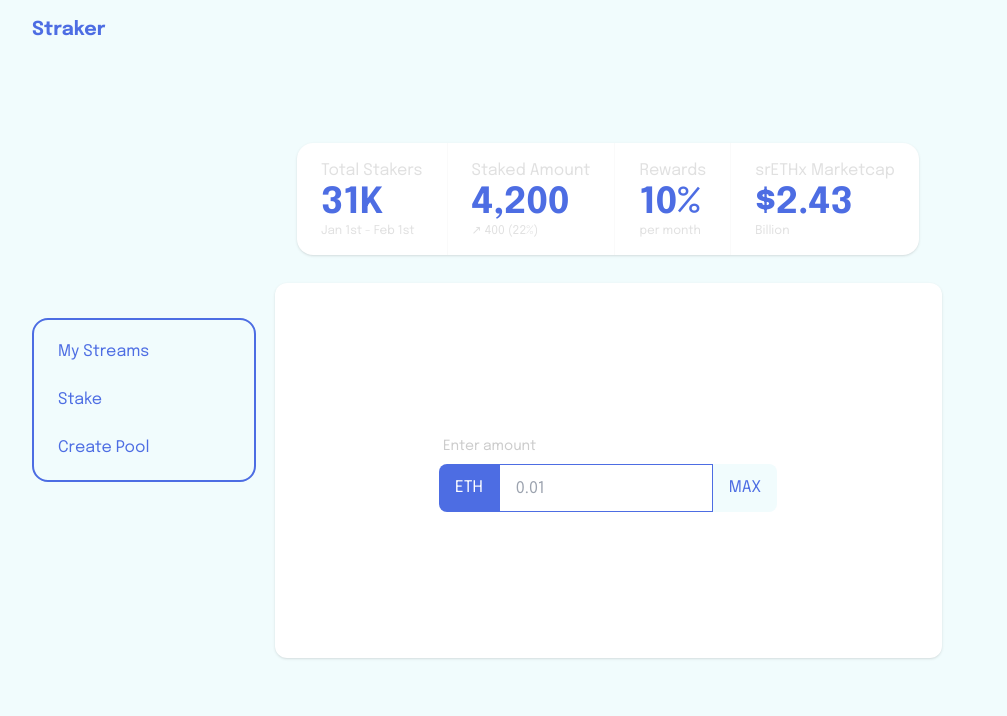
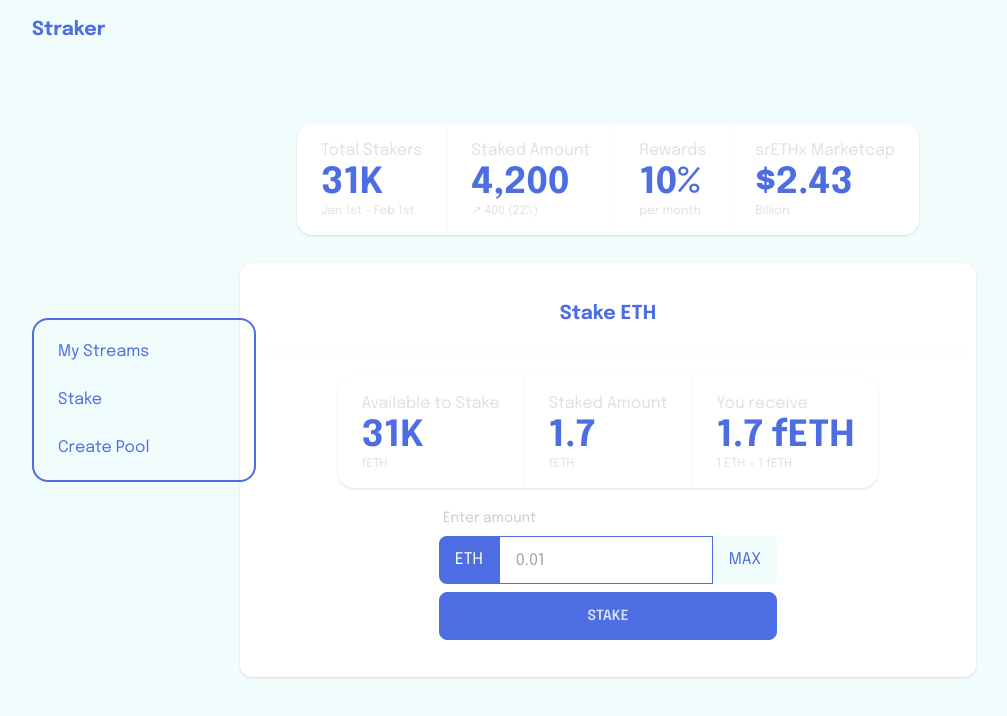
Before and after one commit to Arch0125/straker, a Next.js app: page /Stakelist in a window 1280 px wide. Shown: the top 716 px of the page, without its empty margins (96-1103 px from the left). Built offline with nearby package versions, Linux system fonts and the light colour scheme; what wagmi would draw is missing.

Commit message:
Complete staking UI

```diff
--- a/pages/Stakelist.tsx
+++ b/pages/Stakelist.tsx
@@ -33,8 +33,32 @@ const Stakelist: React.FunctionComponent<IStakelistProps> = (props) => {
             </div>
 
         </div>
-        <div className="flex flex-col artboard artboard-horizontal bg-white shadow rounded-xl mt-7 phone-2 items-center justify-center">
-            <div className="form-control">
+        <div className="flex flex-col artboard artboard-horizontal bg-white shadow rounded-xl mt-7 phone-3 items-center justify-center p-3">
+
+        <p className='text-[1.5vmax] font-bold text-primary' >Stake ETH</p>
+        <div className="divider"></div>
+        <div className="stats shadow text-primary">
+
+            <div className="stat place-items-left">
+                <div className="stat-title">Available to Stake</div>
+                <div className="stat-value">31K</div>
+                <div className="stat-desc">fETH</div>
+            </div>
+
+            <div className="stat place-items-left">
+                <div className="stat-title">Staked Amount</div>
+                <div className="stat-value ">1.7</div>
+                <div className="stat-desc ">fETH</div>
+            </div>
+
+            <div className="stat place-items-left">
+                <div className="stat-title">You receive</div>
+                <div className="stat-value">1.7 fETH</div>
+                <div className="stat-desc">1 ETH = 1 fETH</div>
+            </div>
+
+        </div>
+            <div className="form-control mt-3">
                 <label className="label">
                     <span className="label-text">Enter amount</span>
                 </label>
@@ -43,6 +67,7 @@ const Stakelist: React.FunctionComponent<IStakelistProps> = (props) => {
                     <input type="text" placeholder="0.01" className="input input-bordered border-primary" />
                     <span className='bg-bgcolor text-primary'><button>MAX</button></span>
                 </label>
+            <button className="btn btn-wide btn-primary mt-2 w-full">Stake</button>
             </div>
         </div>
     </div>
```
